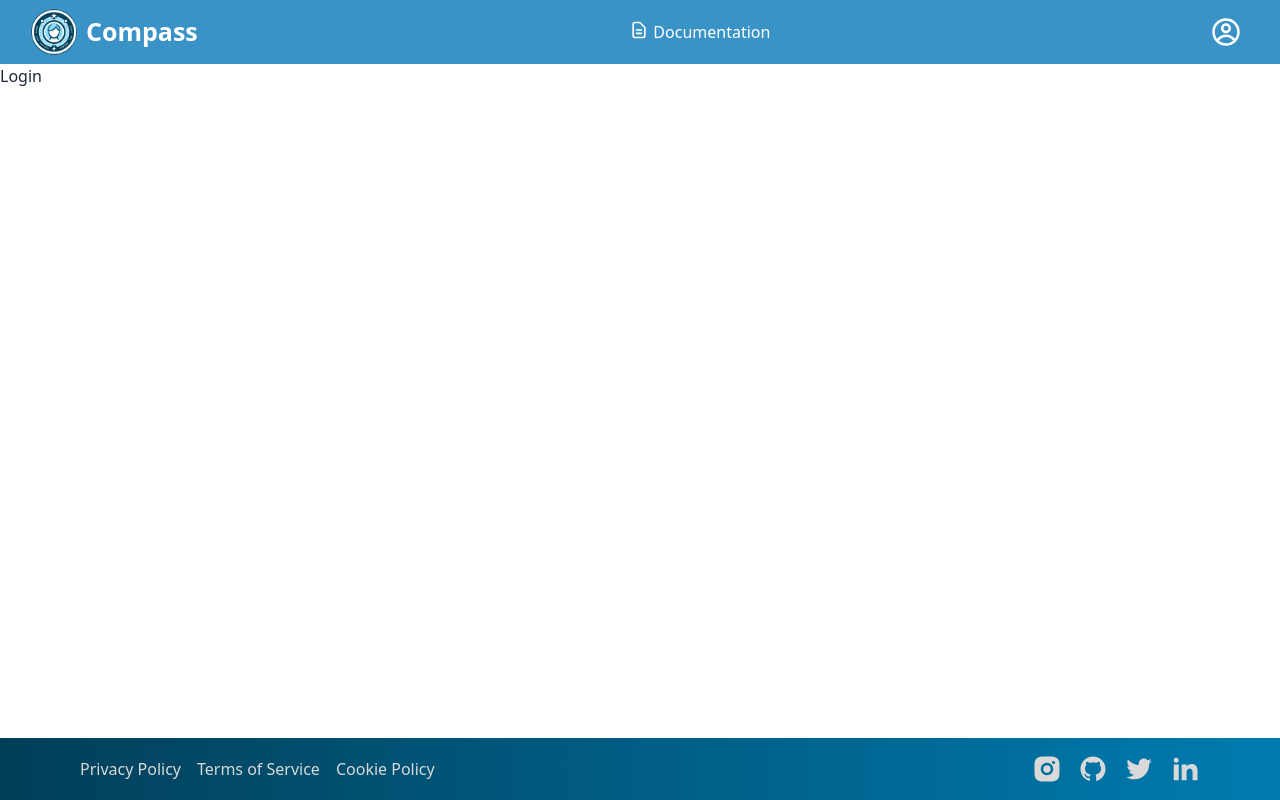
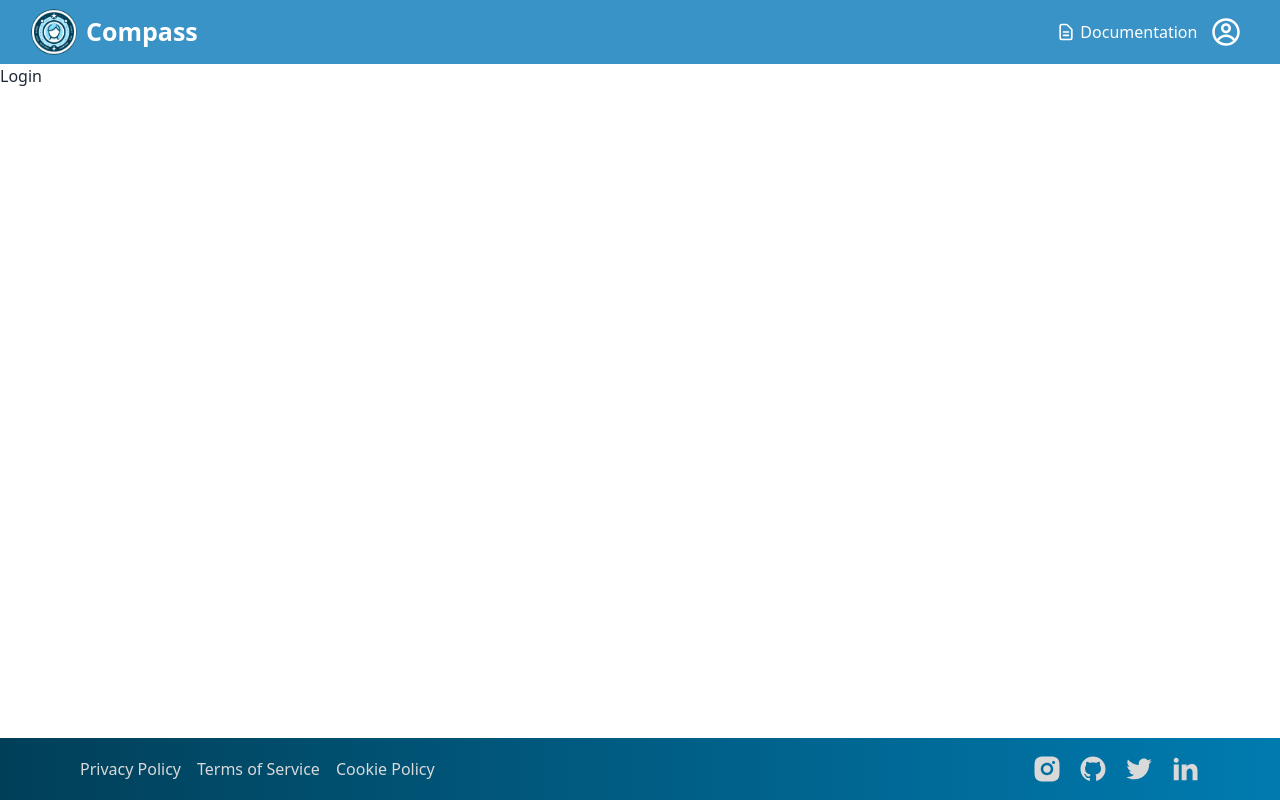
Before and after one commit to nospike4u/compass-search-app, a React (Vite) app in the folder frontend/: page /login in a window 1280 px wide. Built offline with nearby package versions, Linux system fonts and the light colour scheme.

Commit message:
some adjustments on alignment

```diff
--- a/frontend/src/Components/Navbar.jsx
+++ b/frontend/src/Components/Navbar.jsx
@@ -24,8 +24,8 @@ const Navbar = () => {
           <span className="compass ml-2">Compass</span>
         </Link>
       </div>
-      <div className="doc justify-self-end ">
-        <Link to="/documentation" className="flex space-x-1">
+      <div className="doc flex items-center ml-[70%]">
+        <Link to="/documentation" className="flex space-x-1 items-center">
           <HiOutlineDocumentText className="doc-icon text-xl" />
           <span className="text-m">Documentation</span>
         </Link>
```
